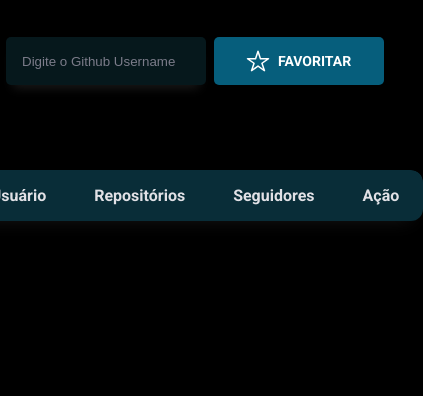
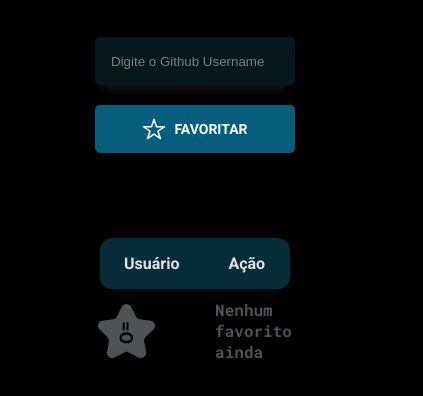
Before and after one commit to sarahvjustino/GitFav-Explorer, a plain HTML site: page index.html in a window 390 px wide. Both pictures are taken after a click on the button "FAVORITAR". Shown: the part 140-536 px from the top of the page, 423 px wide, since content can reach past the window. Drawn offline with Linux system fonts and the light colour scheme; no server answers.

Commit message:
Adding user and ajusting responsiveness

```diff
--- a/JS/Favorites.js
+++ b/JS/Favorites.js
@@ -1,3 +1,5 @@
+import { githubUsers } from "./githubUsers.js";
+
 export class Favorites {
     constructor(root) {
         this.root = document.querySelector(root)
@@ -5,7 +7,35 @@
     }
 
     load() {
-        this.entries = JSON.parse(localStorage.getItem('@github-favorites:')) || [];
+        this.entries = JSON.parse(localStorage.getItem('@github-fav')) || [];
+    }
+
+    save() {
+        localStorage.setItem('@github-fav', JSON.stringify(this.entries));
+    }
+
+    async add(username) {
+        try {
+
+            const userExists = this.entries.find(entry => entry.login === username);
+
+            if (userExists) {
+                throw new Error('Usúario já cadastrado!')
+            }
+
+            const user = await githubUsers.search(username);
+
+            if (user.login === undefined) {
+                throw new Error('Usúario não existe!')
+            }
+
+            this.entries = [user, ...this.entries];
+            this.update();
+            this.save();
+        } catch (error) {
+            alert(error.message);
+        }
+
     }
 
     delete(user) {
@@ -13,6 +43,7 @@
 
         this.entries = filteredEntries;
         this.update()
+        this.save()
     }
 }
 
@@ -21,6 +52,7 @@
         super(root)
         this.tbody = this.root.querySelector('table tbody');
         this.update()
+        this.onadd()
     }
 
     update() {
@@ -43,6 +75,23 @@
                 this.delete(user)
             }
         })
+
+        const empty = this.root.querySelector('.empty');
+
+        if (this.entries.length === 0) {
+            empty.classList.remove('hide');
+        } else {
+            empty.classList.add('hide');
+        }
+    }
+
+    onadd() {
+        const addButton = this.root.querySelector('.search button');
+        addButton.onclick = () => {
+            const { value } = this.root.querySelector(".input-search");
+
+            this.add(value)
+        }
     }
 
     createRow() {
@@ -73,7 +122,6 @@
     }
 
     removeAllTr() {
-
         this.tbody.querySelectorAll('tr').forEach(tr => {
             tr.remove()
         });
--- /dev/null
+++ b/JS/githubUsers.js
@@ -0,0 +1,12 @@
+export class githubUsers {
+    static search(username) {
+        const endpoint = `https://api.github.com/users/${username}`
+
+        return fetch(endpoint).then(data => data.json()).then(({ login, name, public_repos, followers }) => ({
+            login,
+            name,
+            public_repos,
+            followers
+        }))
+    }
+}
--- a/style.css
+++ b/style.css
@@ -71,6 +71,7 @@
 }
 
 .input-search {
+    color: var(--fc-fav-button);
     padding: 1.6rem;
     background: var(--bg-input);
     width: clamp(20rem, 5vw + 5rem, 48rem);
@@ -232,6 +233,7 @@
 
 .hide {
     display: none;
+    transition: display .5s ease;
 }
 
 @media (max-width: 780px) {
@@ -240,3 +242,46 @@
         gap: 4rem;
     }
 }
+
+@media (max-width: 500px) {
+
+    .search {
+        flex-direction: column;
+        gap: 2rem;
+        align-items: center;
+        justify-content: center;
+    }
+
+    .search button {
+        width: 100%;
+        justify-content: center;
+    }
+
+    .repositories,
+    .followers,
+    thead tr th:nth-child(2),
+    thead tr th:nth-child(3) {
+        display: none;
+    }
+
+    .empty {
+        margin-top: 1rem;
+        height: auto;
+        width: auto;
+    }
+
+
+    .empty .empty-content {
+        display: flex;
+        align-items: center;
+        gap: 6rem;
+    }
+
+    .empty-content p {
+        font-size: 1.6rem;
+    }
+
+    tbody td {
+        font-size: 1.8rem;
+    }
+}
```
